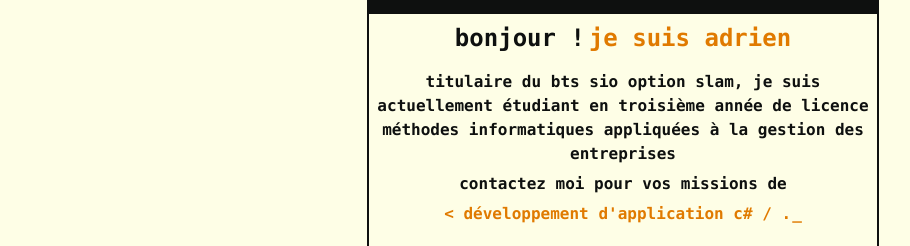
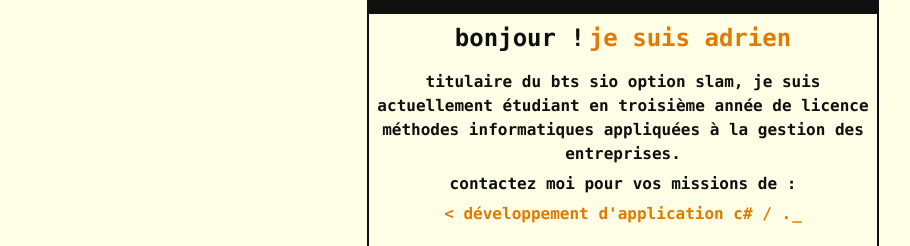
Before and after one commit to Sugarrats/portfollio, a React (Vite) app: page / in a window 1280 px wide. Shown: the part 126-372 px from the top of the page, without its empty margins (17-927 px from the left). Built offline with nearby package versions, Linux system fonts and the light colour scheme.

Commit message:
correction affichage

```diff
--- a/src/Elements/Presentation.jsx
+++ b/src/Elements/Presentation.jsx
@@ -66,9 +66,9 @@ export const Presentation = () => {
                     <h1 className="flex flex-col items-center gap-1.5 text-center text-sm sm:text-base font-bold max-w-3xl">
                         <span className="text-primaire">
                             titulaire du bts sio option slam, je suis actuellement étudiant en troisième année
-                            de licence méthodes informatiques appliquées à la gestion des entreprises
+                            de licence méthodes informatiques appliquées à la gestion des entreprises.
                         </span>
-                        <span className="text-primaire">contactez moi pour vos missions de</span>
+                        <span className="text-primaire">contactez moi pour vos missions de :</span>
                         <span className="text-secondaire block w-full min-h-[1.5em]">
                             <Typewriter
                                 options={{
```
